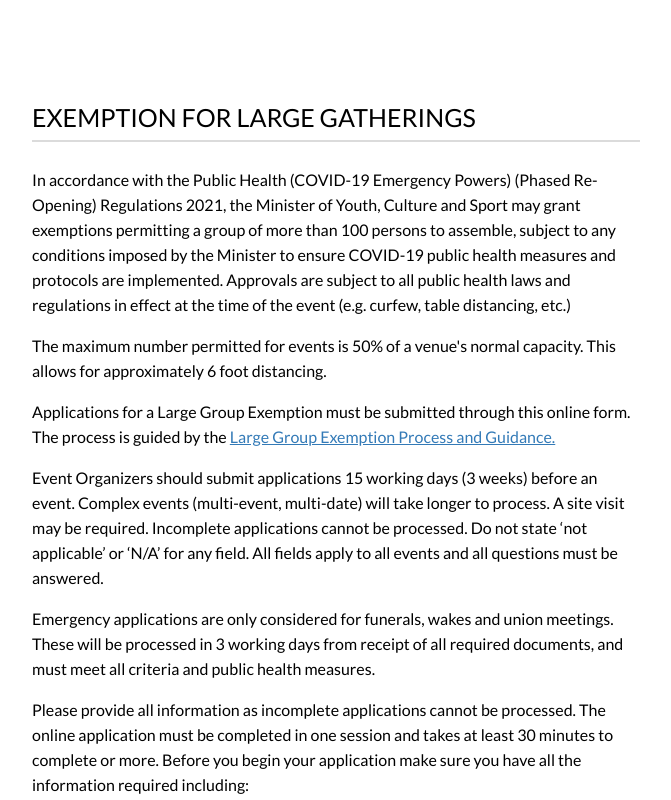
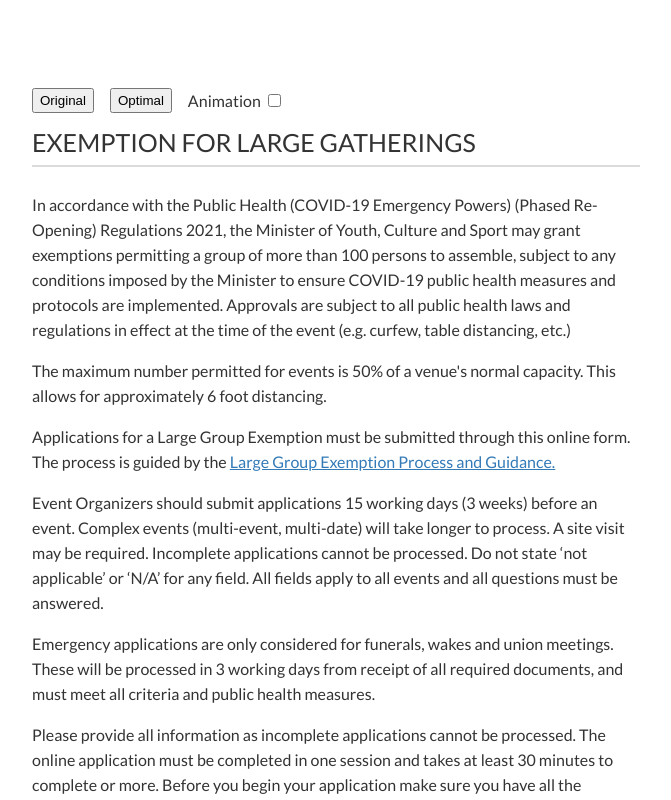
Before and after one commit to trottdeaje/exemption-alt, a plain HTML site: page index.html in a window 1280 px wide. Shown: the top 800 px of the page, without its empty margins (304-975 px from the left). Drawn offline with Linux system fonts and the light colour scheme.

Commit message:
Adding styles, classes and id's
Removing p style

```diff
--- a/index.html
+++ b/index.html
@@ -20,9 +20,7 @@
         padding-bottom: 10px;
         margin-bottom: 1em;
     }
-    p {
-        font-size: 16px;
-    }
+
  a {
      color: #337ab7;
  }
@@ -31,11 +29,30 @@
         line-height: 25px;
         margin: 5em 0em;
         font-family: 'Lato', sans-serif;
+        font-size: 16px;
+        color: #333;
+    }
+    .controls {
+        display:flex;
+        gap: 1em;
+        flex-wrap: wrap;
+    }
+    .animated {
+        transition: all 3s ease-in-out;
     }
 </style>
 </head>
 <body>
-<main class="main">
+<main id="main" class="main">
+    <div class="controls">
+    <button id="original">Original</button>
+    <button id="optimal">Optimal</button>
+    <form>
+        <label for="animation-cb">Animation</label>
+        <input type="checkbox" name="animation" id="animation-cb" onclick="isChecked()">
+    </form>
+    </div>
+
 <h1>EXEMPTION FOR LARGE GATHERINGS</h1>
 <p>In accordance with the Public Health (COVID-19 Emergency Powers) (Phased Re-Opening) Regulations 2021, the Minister of Youth, Culture and Sport may grant exemptions permitting a group of more than 100 persons to assemble, subject to any conditions imposed by the Minister to ensure COVID-19 public health measures and protocols are implemented. Approvals are subject to all public health laws and regulations in effect at the time of the event (e.g. curfew, table distancing, etc.)</p>
 <p>The maximum number permitted for events is 50% of a venue's normal capacity. This allows for approximately 6 foot distancing.</p>
@@ -50,6 +67,7 @@
   <p>For queries <a href="https://www.gov.bm/contact/53171" target="_blank"><strong>email</strong></a> or call 294-9146</p>
   <p>Commercial boats do not need an exemption but are limited to the number of passengers specified in the licence issued under the Marine Board (Island Boats) Regulations 1965, provided appropriate physical distancing is maintained an public health guidance is followed at all times.</p>
   <p>Applications for Trusted Establishment status have additional specific guidance and requirements. Please follow these <a href="https://forms.gov.bm/Portals/0/docs/Trusted-Establishment-Guidance-Notes-V1.pdf?ver=pksykFsVQlyisH6Gkj1Btg%3d%3d" target="_blank">Guidance Notes</a> and upload the required <a href="https://forms.gov.bm/Portals/0/docs/Capacity-Chart-v2-210820.xlsx?ver=lbEVqnqNOkx3BUu74TNUrw%3d%3d" target="_blank">Capacity Chart</a> fully completed. </p>
+  <script src="./script.js"></script>
 </main>
 </body>
 </html>
```
